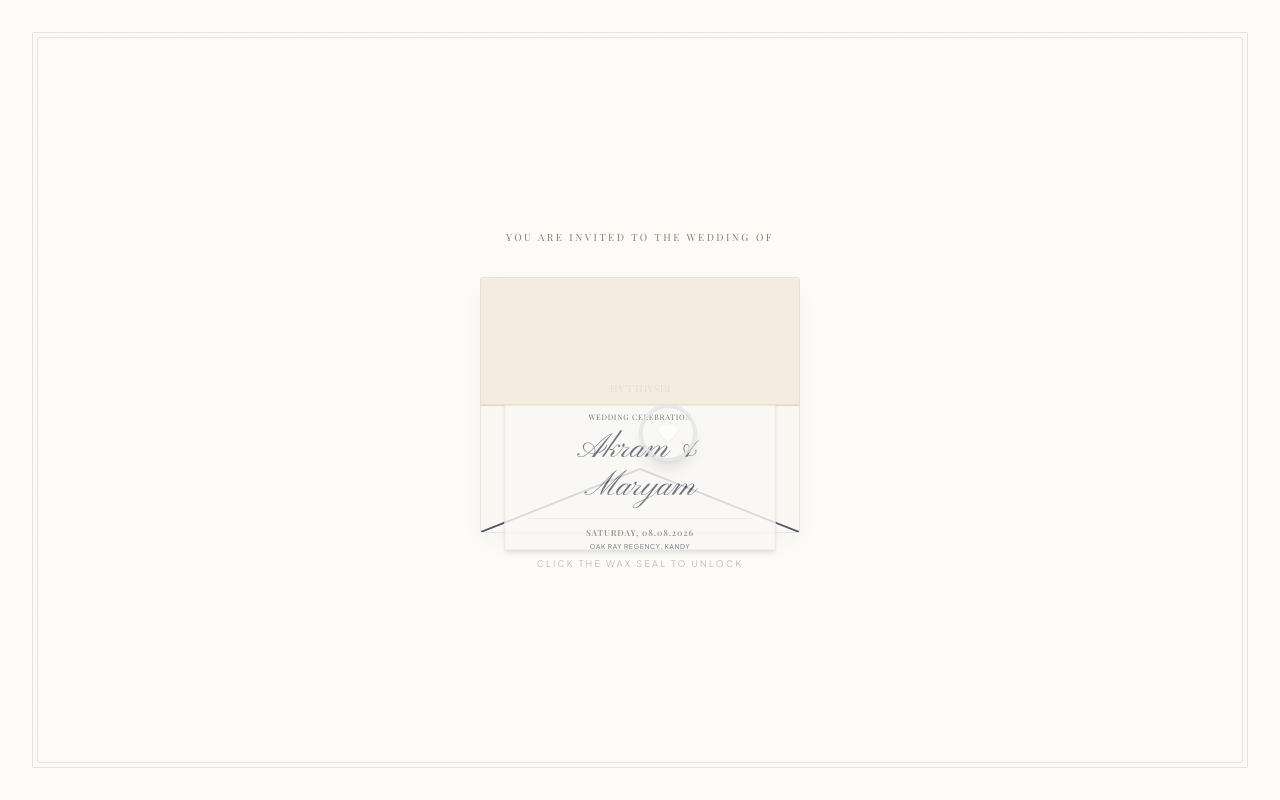
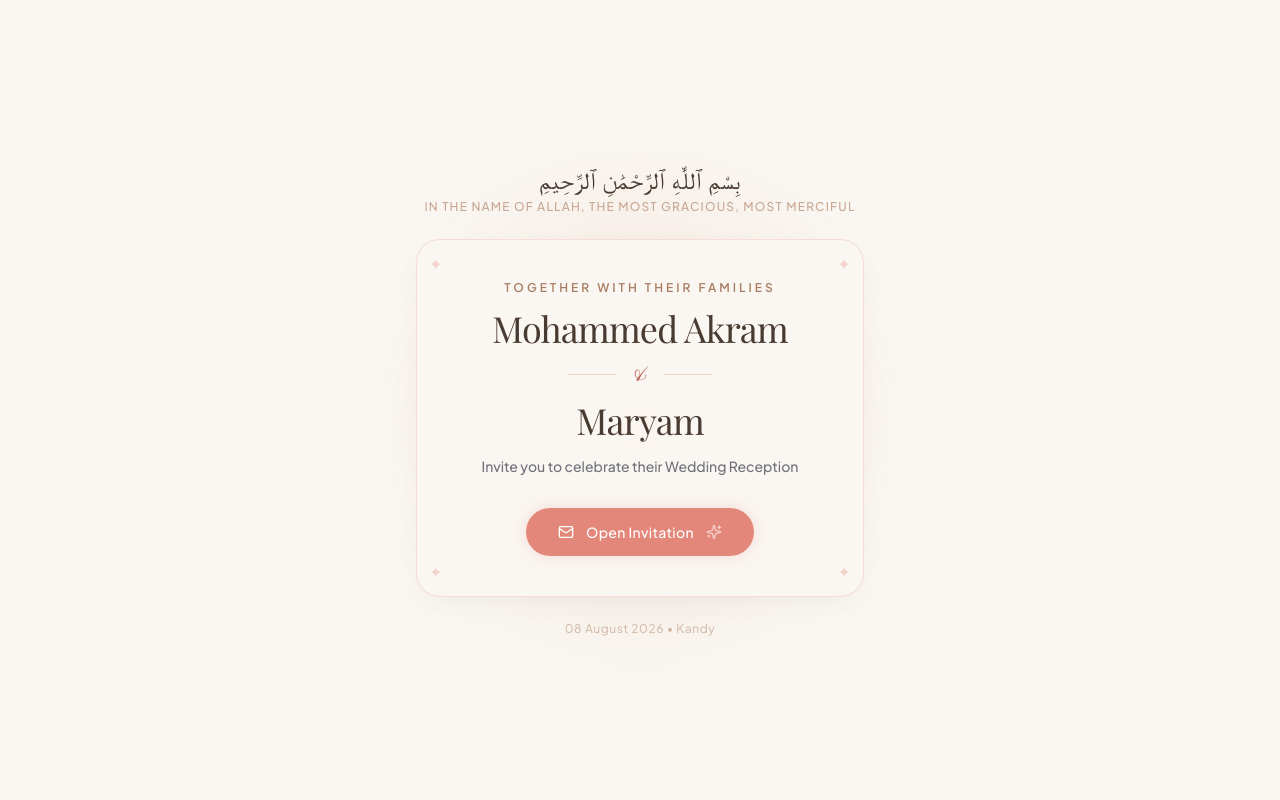
Before and after one commit to maryamnawas03/Wedding_Invitation, a Next.js app: page / in a window 1280 px wide. Built offline with nearby package versions, Linux system fonts and the light colour scheme.

Commit message:
feat: assemble single page scroll story with scroll progress line

```diff
--- a/src/app/layout.tsx
+++ b/src/app/layout.tsx
@@ -44,7 +44,7 @@ export default function RootLayout({
 }>) {
   return (
     <html lang="en" className={`${playfair.variable} ${pinyon.variable} ${jakarta.variable} scroll-smooth`}>
-      <body className="font-sans antialiased text-secondary-dark bg-nude overflow-x-hidden">
+      <body className="font-sans antialiased text-gray-dark bg-cream overflow-x-hidden">
         {children}
       </body>
     </html>
--- a/src/app/page.tsx
+++ b/src/app/page.tsx
@@ -1,59 +1,54 @@
 "use client";
 
 import React, { useState } from "react";
-import { AnimatePresence, motion } from "framer-motion";
-import SplashScreen from "@/components/SplashScreen";
-import FlowerPetals from "@/components/FlowerPetals";
-import AudioPlayer from "@/components/AudioPlayer";
-import Hero from "@/components/Hero";
-import Countdown from "@/components/Countdown";
-import Welcome from "@/components/Welcome";
-import Venue from "@/components/Venue";
-import DressCode from "@/components/DressCode";
-import RSVP from "@/components/RSVP";
-import Contact from "@/components/Contact";
-import Footer from "@/components/Footer";
+import { motion, useScroll, useSpring } from "framer-motion";
+import { OpeningEnvelope } from "@/components/OpeningEnvelope";
+import { HeroSection } from "@/components/HeroSection";
+import { TimelineSection } from "@/components/TimelineSection";
+import { VenueSection } from "@/components/VenueSection";
+import { DressThemeSection } from "@/components/DressThemeSection";
+import { RsvpSection } from "@/components/RsvpSection";
+import { FooterSection } from "@/components/FooterSection";
+import { FloatingActions } from "@/components/FloatingActions";
 
 export default function Home() {
-  const [showSplash, setShowSplash] = useState(true);
-  const [isAudioPlaying, setIsAudioPlaying] = useState(false);
+  const [isEnvelopeOpened, setIsEnvelopeOpened] = useState(false);
 
-  const handleOpenInvitation = () => {
-    setShowSplash(false);
-    setIsAudioPlaying(true); // Automatically starts background music once invitation is opened
-  };
+  // Framer Motion Scroll Progress Line at top of screen
+  const { scrollYProgress } = useScroll();
+  const scaleX = useSpring(scrollYProgress, {
+    stiffness: 100,
+    damping: 30,
+    restDelta: 0.001,
+  });
 
   return (
-    <main className="relative min-h-screen selection:bg-rosegold-light selection:text-rosegold-dark">
-      <AnimatePresence mode="wait">
-        {showSplash ? (
-          <SplashScreen key="splash-screen" onOpen={handleOpenInvitation} />
-        ) : (
-          <motion.div
-            key="main-content"
-            initial={{ opacity: 0 }}
-            animate={{ opacity: 1 }}
-            transition={{ duration: 1.2 }}
-            className="relative"
-          >
-            {/* Ambient Falling Flower Petals Overlay across all sections */}
-            <FlowerPetals />
+    <main className="relative min-h-screen bg-cream selection:bg-salmon-200 selection:text-brown-dark">
+      {/* Top Scroll Progress Indicator Line */}
+      {isEnvelopeOpened && (
+        <motion.div
+          className="fixed top-0 left-0 right-0 h-1 bg-salmon z-50 origin-left"
+          style={{ scaleX }}
+        />
+      )}
 
-            {/* Background floating music controller */}
-            <AudioPlayer isPlaying={isAudioPlaying} setIsPlaying={setIsAudioPlaying} />
+      {/* Interactive Envelope Overlay */}
+      <OpeningEnvelope onOpen={() => setIsEnvelopeOpened(true)} />
 
-            {/* Scrollable sections */}
-            <Hero />
-            <Countdown />
-            <Welcome />
-            <Venue />
-            <DressCode />
-            <RSVP />
-            <Contact />
-            <Footer />
-          </motion.div>
-        )}
-      </AnimatePresence>
+      {/* Full Digital Invitation Page Journey */}
+      <div
+        className={`transition-opacity duration-1000 ${
+          isEnvelopeOpened ? "opacity-100" : "opacity-0 h-screen overflow-hidden"
+        }`}
+      >
+        <HeroSection />
+        <TimelineSection />
+        <VenueSection />
+        <DressThemeSection />
+        <RsvpSection />
+        <FooterSection />
+        <FloatingActions />
+      </div>
     </main>
   );
 }
```
